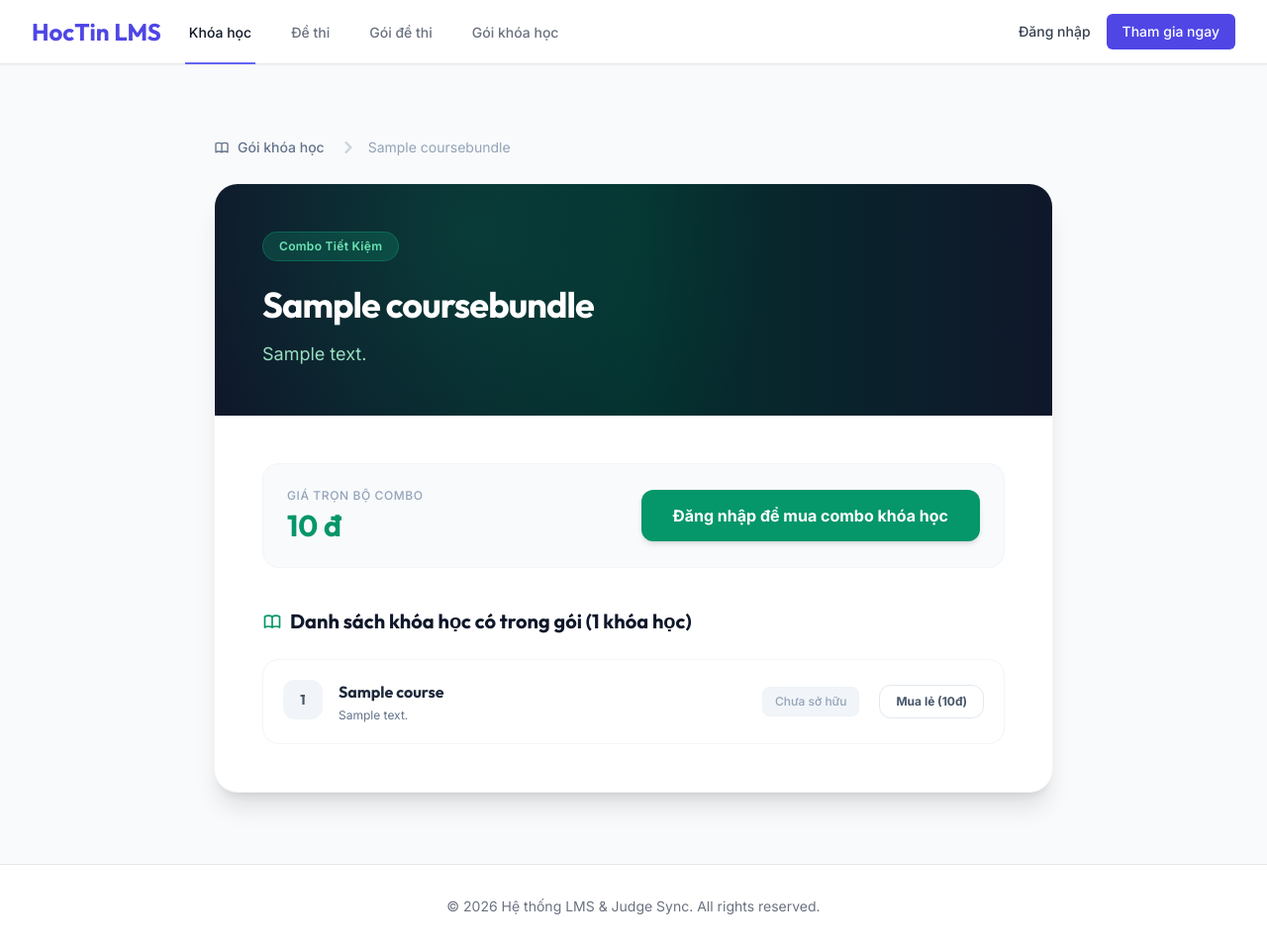
After one commit to hoclentop/hoctin, a Django app: page /course-bundle/1/ in a window 1280 px wide. The commit adds this page. Shown: the whole page at 99% size. Run offline with Django 4.2, Linux system fonts and the light colour scheme; tables that the repository leaves empty hold one stand-in row (values such as "Sample post"); parts of the project's set-up code (start-up, migrations or seed data) failed here and were passed over; some libraries are stand-ins or nearby versions.

Commit message:
Tao goi khoa hoc

```diff
--- a/backend/lms/urls.py
+++ b/backend/lms/urls.py
@@ -58,6 +58,11 @@ urlpatterns = [
     path('bundle/<int:bundle_id>/', views.test_bundle_detail, name='test_bundle_detail'),
     path('bundle/<int:bundle_id>/buy/', views.buy_test_bundle, name='buy_test_bundle'),
 
+    # URL Gói khóa học
+    path('course-bundles/', views.course_bundle_list, name='course_bundle_list'),
+    path('course-bundle/<int:bundle_id>/', views.course_bundle_detail, name='course_bundle_detail'),
+    path('course-bundle/<int:bundle_id>/buy/', views.buy_course_bundle, name='buy_course_bundle'),
+
     # URL quản lý khóa học (Giáo viên)
     path('courses/create/', views.create_course, name='create_course'),
     path('courses/<int:course_id>/edit/', views.edit_course, name='edit_course'),
--- a/backend/lms/views.py
+++ b/backend/lms/views.py
@@ -37,8 +37,8 @@ def register(request):
         form = UserCreationForm(request.POST)
         if form.is_valid():
             user = form.save()
-            # Tự động tạo Profile cho user mới
-            Profile.objects.create(user=user)
+            # Tự động đảm bảo Profile được tạo cho user mới (được xử lý bởi signal)
+            Profile.objects.get_or_create(user=user)
             auth_login(request, user)
             messages.success(request, f"Chào mừng {user.username}! Bạn đã đăng ký thành công.")
             return redirect('course_list')
@@ -3375,3 +3375,100 @@ def buy_test_bundle(request, bundle_id):
 
     messages.success(request, f"Chúc mừng! Bạn đã mua thành công gói đề '{bundle.title}'.")
     return redirect('test_bundle_detail', bundle_id=bundle.id)
+
+
+def course_bundle_list(request):
+    """Hiển thị danh sách các gói khóa học."""
+    bundles = CourseBundle.objects.all()
+    for b in bundles:
+        all_courses = b.courses.all()
+        # Tính tổng giá gốc của các khóa học lẻ trong gói để hiển thị tiết kiệm
+        b.original_total = sum(c.price for c in all_courses)
+        b.saving_amount = max(0, b.original_total - b.price)
+
+        if not all_courses.exists():
+            b.is_owned = False
+            continue
+        if request.user.is_authenticated:
+            owned_count = CourseOwnership.objects.filter(user=request.user, course__in=all_courses).count()
+            b.is_owned = (owned_count == all_courses.count())
+        else:
+            b.is_owned = False
+    return render(request, 'lms/course_bundle_list.html', {'bundles': bundles})
+
+
+def course_bundle_detail(request, bundle_id):
+    """Chi tiết gói khóa học, danh sách các khóa học bên trong."""
+    bundle = get_object_or_404(CourseBundle, id=bundle_id)
+    courses = bundle.courses.all()
+
+    courses_with_status = []
+    owned_count = 0
+    original_total = 0
+    for c in courses:
+        original_total += c.price
+        is_owned = False
+        if request.user.is_authenticated:
+            is_owned = CourseOwnership.objects.filter(user=request.user, course=c).exists()
+            if is_owned:
+                owned_count += 1
+        courses_with_status.append({
+            'course': c,
+            'is_owned': is_owned
+        })
+
+    is_fully_owned = (courses.exists() and owned_count == courses.count())
+    saving_amount = max(0, original_total - bundle.price)
+
+    return render(request, 'lms/course_bundle_detail.html', {
+        'bundle': bundle,
+        'courses_with_status': courses_with_status,
+        'is_fully_owned': is_fully_owned,
+        'original_total': original_total,
+        'saving_amount': saving_amount
+    })
+
+
+@login_required
+def buy_course_bundle(request, bundle_id):
+    """Mua trọn bộ các khóa học trong gói khóa học."""
+    bundle = get_object_or_404(CourseBundle, id=bundle_id)
+    profile = request.user.profile
+
+    courses = bundle.courses.all()
+    if not courses.exists():
+        messages.warning(request, "Gói khóa học này hiện chưa có khóa học nào.")
+        return redirect('course_bundle_detail', bundle_id=bundle.id)
+
+    # Kiểm tra xem người dùng đã sở hữu toàn bộ các khóa học trong gói chưa
+    owned_count = CourseOwnership.objects.filter(user=request.user, course__in=courses).count()
+    if owned_count == courses.count():
+        messages.info(request, "Bạn đã sở hữu toàn bộ khóa học trong gói này rồi.")
+        return redirect('course_bundle_detail', bundle_id=bundle.id)
+
+    if profile.wallet_balance < bundle.price:
+        messages.error(request, "Số dư tài khoản ví không đủ để thanh toán gói khóa học này. Vui lòng nạp thêm tiền.")
+        return redirect('wallet_deposit')
+
+    with transaction.atomic():
+        # Khấu trừ tiền ví
+        profile.wallet_balance -= bundle.price
+        profile.save()
+
+        # Cấp quyền sở hữu CourseOwnership cho tất cả khóa học có trong gói
+        for course in courses:
+            CourseOwnership.objects.get_or_create(
+                user=request.user,
+                course=course
+            )
+
+        # Lưu vết giao dịch
+        WalletTransaction.objects.create(
+            user=request.user,
+            amount=bundle.price,
+            transaction_type='PAYMENT',
+            status='APPROVED'
+        )
+
+    messages.success(request, f"Chúc mừng! Bạn đã mua thành công gói khóa học '{bundle.title}'.")
+    return redirect('course_bundle_detail', bundle_id=bundle.id)
--- a/backend/templates/base.html
+++ b/backend/templates/base.html
@@ -38,6 +38,7 @@
                         <a href="/" class="border-indigo-500 text-gray-900 inline-flex items-center px-1 pt-1 border-b-2 text-sm font-medium">Khóa học</a>
                         <a href="/tests/" class="border-transparent text-gray-500 hover:text-gray-700 hover:border-gray-300 inline-flex items-center px-1 pt-1 border-b-2 text-sm font-medium">Đề thi</a>
                         <a href="{% url 'test_bundle_list' %}" class="border-transparent text-gray-500 hover:text-gray-700 hover:border-gray-300 inline-flex items-center px-1 pt-1 border-b-2 text-sm font-medium">Gói đề thi</a>
+                        <a href="{% url 'course_bundle_list' %}" class="border-transparent text-gray-500 hover:text-gray-700 hover:border-gray-300 inline-flex items-center px-1 pt-1 border-b-2 text-sm font-medium">Gói khóa học</a>
                         {% if user.is_authenticated %}
                             {% if user.is_staff %}
                                 <a href="{% url 'question_list' %}" class="border-transparent text-gray-500 hover:text-gray-700 hover:border-gray-300 inline-flex items-center px-1 pt-1 border-b-2 text-sm font-medium">Ngân hàng câu hỏi</a>
--- /dev/null
+++ b/backend/templates/lms/course_bundle_detail.html
@@ -0,0 +1,142 @@
+{% extends 'base.html' %}
+
+{% block title %}{{ bundle.title }} - HocTin LMS{% endblock %}
+
+{% block content %}
+<div class="max-w-4xl mx-auto py-12 px-4 sm:px-6">
+    <!-- Breadcrumb -->
+    <nav class="flex mb-6 text-sm text-slate-500 font-medium" aria-label="Breadcrumb">
+        <ol class="inline-flex items-center space-x-1 md:space-x-3">
+            <li class="inline-flex items-center">
+                <a href="{% url 'course_bundle_list' %}" class="inline-flex items-center hover:text-emerald-600 transition-colors">
+                    <svg class="w-4 h-4 mr-2" fill="none" stroke="currentColor" viewBox="0 0 24 24"><path stroke-linecap="round" stroke-linejoin="round" stroke-width="2" d="M12 6.253v13m0-13C10.832 5.477 9.246 5 7.5 5S4.168 5.477 3 6.253v13C4.168 18.477 5.754 18 7.5 18s3.332.477 4.5 1.253m0-13C13.168 5.477 14.754 5 16.5 5c1.747 0 3.332.477 4.5 1.253v13C19.832 18.477 18.247 18 16.5 18c-1.746 0-3.332.477-4.5 1.253"></path></svg>
+                    Gói khóa học
+                </a>
+            </li>
+            <li aria-current="page">
+                <div class="flex items-center">
+                    <svg class="w-6 h-6 text-slate-300" fill="currentColor" viewBox="0 0 20 20"><path fill-rule="evenodd" d="M7.293 14.707a1 1 0 010-1.414L10.586 10 7.293 6.707a1 1 0 011.414-1.414l4 4a1 1 0 010 1.414l-4 4a1 1 0 01-1.414 0z" clip-rule="evenodd"></path></svg>
+                    <span class="ml-1 text-slate-400 md:ml-2 font-normal line-clamp-1">{{ bundle.title }}</span>
+                </div>
+            </li>
+        </ol>
+    </nav>
+
+    <!-- Main Card -->
+    <div class="bg-white rounded-3xl shadow-xl border border-gray-100 overflow-hidden transition-all duration-300">
+        <!-- Header Banner -->
+        <div class="relative bg-gradient-to-r from-slate-900 via-teal-950 to-slate-900 p-8 sm:p-12 text-white">
+            <div class="absolute inset-0 bg-[radial-gradient(circle_at_30%_20%,rgba(16,185,129,0.15),transparent_50%)]"></div>
+
+            <div class="flex flex-wrap gap-3 mb-6 relative z-10">
+                <span class="inline-flex items-center px-4 py-1.5 rounded-full text-xs font-semibold tracking-wide bg-emerald-500/20 text-emerald-300 border border-emerald-500/30 backdrop-blur-sm">
+                    Combo Tiết Kiệm
+                </span>
+                {% if is_fully_owned %}
+                <span class="inline-flex items-center px-4 py-1.5 rounded-full text-xs font-semibold tracking-wide bg-indigo-500/20 text-indigo-300 border border-indigo-500/30 backdrop-blur-sm">
+                    Đã sở hữu trọn bộ
+                </span>
+                {% endif %}
+            </div>
+
+            <h1 class="text-3xl sm:text-4xl font-extrabold text-white tracking-tight font-outfit mb-4 relative z-10">
+                {{ bundle.title }}
+            </h1>
+
+            <p class="text-emerald-200/90 max-w-2xl text-base sm:text-lg font-light relative z-10 leading-relaxed">
+                {{ bundle.description|default:"Gói khóa học chất lượng cao được tuyển chọn đặc biệt. Hãy đầu tư một lần duy nhất để sở hữu trọn đời và học tập hiệu quả." }}
+            </p>
+        </div>
+
+        <div class="p-8 sm:p-12">
+            <!-- Price and Buy Action Row -->
+            <div class="flex flex-col md:flex-row items-start md:items-center justify-between gap-6 bg-slate-50 border border-slate-100 p-6 rounded-2xl mb-10">
+                <div>
+                    <span class="block text-xs font-medium text-slate-400 uppercase tracking-wider mb-1">Giá trọn bộ combo</span>
+                    <div class="flex items-baseline gap-2">
+                        <span class="text-3xl font-black text-emerald-600 font-outfit">
+                            {% if bundle.price == 0 %}Miễn phí{% else %}{{ bundle.price|floatformat:0 }} đ{% endif %}
+                        </span>
+                        {% if saving_amount > 0 %}
+                        <span class="text-sm text-slate-400 line-through font-medium">{{ original_total|floatformat:0 }} đ</span>
+                        {% endif %}
+                    </div>
+                    {% if saving_amount > 0 %}
+                    <span class="block text-[11px] font-bold text-pink-500 uppercase tracking-wider mt-1">Tiết kiệm {{ saving_amount|floatformat:0 }} đ so với mua lẻ</span>
+                    {% endif %}
+                </div>
+
+                <div>
+                    {% if is_fully_owned %}
+                        <div class="flex items-center gap-2 text-indigo-600 bg-indigo-50 px-5 py-3.5 rounded-xl border border-indigo-100">
+                            <svg class="w-5 h-5" fill="none" stroke="currentColor" viewBox="0 0 24 24"><path stroke-linecap="round" stroke-linejoin="round" stroke-width="2" d="M9 12l2 2 4-4m6 2a9 9 0 11-18 0 9 9 0 0118 0z"></path></svg>
+                            <span class="font-bold text-sm">Bạn đã sở hữu combo này</span>
+                        </div>
+                    {% else %}
+                        {% if user.is_authenticated %}
+                            <form action="{% url 'buy_course_bundle' bundle.id %}" method="post">
+                                {% csrf_token %}
+                                <button type="submit" class="w-full sm:w-auto inline-flex justify-center items-center px-8 py-3.5 bg-gradient-to-r from-emerald-600 to-teal-700 text-white rounded-xl font-bold hover:from-emerald-700 hover:to-teal-800 transition-all duration-200 shadow-md hover:shadow-lg">
+                                    Thanh toán & Mua ngay
+                                    <svg class="w-5 h-5 ml-2" fill="none" stroke="currentColor" viewBox="0 0 24 24"><path stroke-linecap="round" stroke-linejoin="round" stroke-width="2" d="M3 10h18M7 15h1m4 0h1m-7 4h12a3 3 0 003-3V8a3 3 0 00-3-3H6a3 3 0 00-3 3v8a3 3 0 003 3z"></path></svg>
+                                </button>
+                            </form>
+                        {% else %}
+                            <a href="{% url 'login' %}?next={{ request.path }}" class="w-full sm:w-auto inline-flex justify-center items-center px-8 py-3.5 bg-emerald-600 text-white rounded-xl font-bold hover:bg-emerald-700 transition-colors shadow-md">
+                                Đăng nhập để mua combo khóa học
+                            </a>
+                        {% endif %}
+                    {% endif %}
+                </div>
+            </div>
+
+            <!-- Course List Title -->
+            <h3 class="text-xl font-extrabold text-slate-900 font-outfit mb-6 flex items-center">
+                <svg class="w-5 h-5 mr-2 text-emerald-600" fill="none" stroke="currentColor" viewBox="0 0 24 24"><path stroke-linecap="round" stroke-linejoin="round" stroke-width="2" d="M12 6.253v13m0-13C10.832 5.477 9.246 5 7.5 5S4.168 5.477 3 6.253v13C4.168 18.477 5.754 18 7.5 18s3.332.477 4.5 1.253m0-13C13.168 5.477 14.754 5 16.5 5c1.747 0 3.332.477 4.5 1.253v13C19.832 18.477 18.247 18 16.5 18c-1.746 0-3.332.477-4.5 1.253"></path></svg>
+                Danh sách khóa học có trong gói ({{ courses_with_status|length }} khóa học)
+            </h3>
+
+            <!-- Course List Items -->
+            <div class="space-y-4">
+                {% for item in courses_with_status %}
+                <div class="flex flex-col sm:flex-row items-start sm:items-center justify-between gap-4 p-5 rounded-2xl border border-slate-100 hover:border-slate-200 bg-white hover:bg-slate-50/30 transition-all duration-200">
+                    <div class="flex items-start gap-4">
+                        <span class="flex-shrink-0 w-10 h-10 rounded-xl bg-slate-100 text-slate-600 flex items-center justify-center font-bold text-sm font-outfit">
+                            {{ forloop.counter }}
+                        </span>
+                        <div>
+                            <h4 class="font-extrabold text-slate-800 text-base font-outfit">{{ item.course.title }}</h4>
+                            <p class="text-slate-500 text-xs mt-1 line-clamp-1 max-w-md">{{ item.course.description }}</p>
+                        </div>
+                    </div>
+
+                    <div class="flex items-center gap-3 w-full sm:w-auto justify-end">
+                        {% if item.is_owned %}
+                            <span class="inline-flex items-center text-xs text-indigo-600 font-bold bg-indigo-50 px-3 py-1.5 rounded-lg border border-indigo-100/50 mr-2">
+                                Đã sở hữu
+                            </span>
+                            <a href="{% url 'course_detail' item.course.id %}" class="px-5 py-2 bg-emerald-600 text-white font-bold text-xs hover:bg-emerald-700 rounded-xl transition-colors shadow-sm shadow-emerald-600/10">
+                                Vào học ngay
+                            </a>
+                        {% else %}
+                            <span class="inline-flex items-center text-xs text-slate-400 font-medium bg-slate-100 px-3 py-1.5 rounded-lg border border-slate-200/20 mr-2">
+                                Chưa sở hữu
+                            </span>
+                            {% if not is_fully_owned %}
+                            <a href="{% url 'course_detail' item.course.id %}" class="px-4 py-2 border border-slate-200 text-slate-600 font-bold text-xs hover:bg-slate-50 rounded-xl transition-colors">
+                                Mua lẻ ({{ item.course.price|floatformat:0 }}đ)
+                            </a>
+                            {% endif %}
+                        {% endif %}
+                    </div>
+                </div>
+                {% empty %}
+                <div class="text-center p-8 border border-dashed border-slate-200 rounded-2xl">
+                    <p class="text-slate-400 text-sm">Gói khóa học này hiện tại chưa có khóa học cụ thể.</p>
+                </div>
+                {% endfor %}
+            </div>
+        </div>
+    </div>
+</div>
+{% endblock %}
```
Also changed, not shown: backend/lms/services.py (+24 -0 lines), backend/lms/tests.py (+95 -0 lines), backend/templates/lms/course_bundle_list.html (added, +86 -0 lines).
